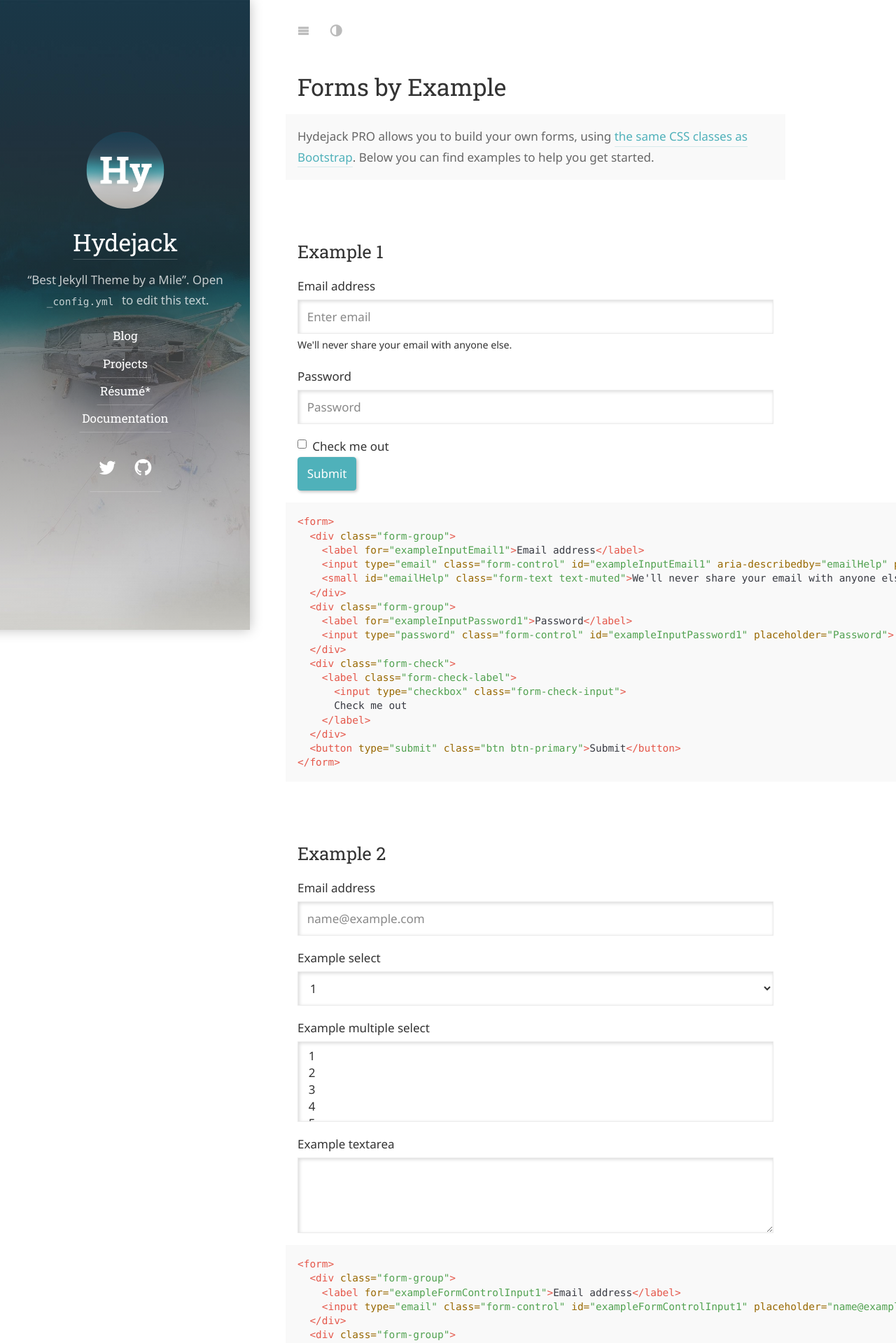
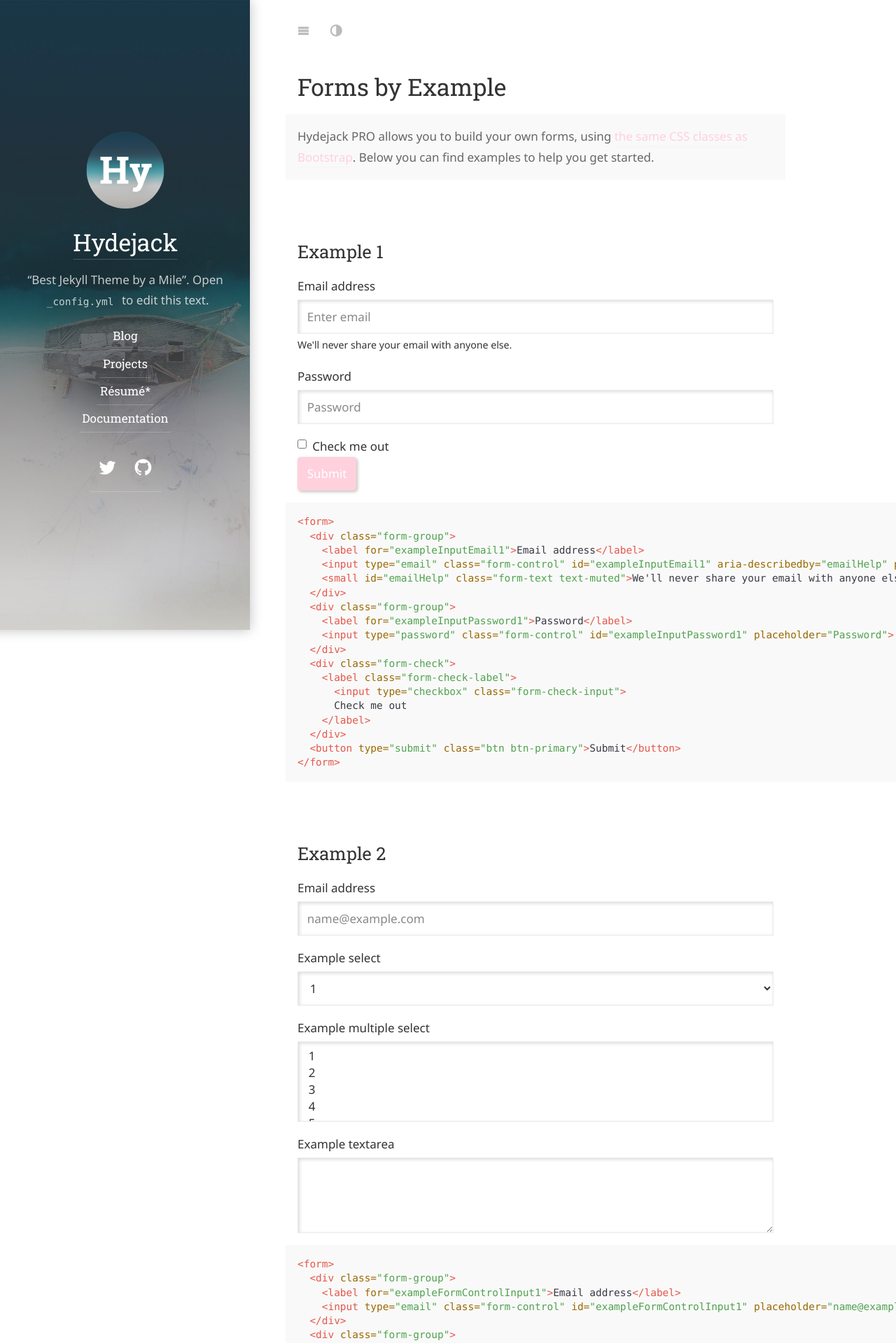
Before and after one commit to yantonylee/yejunantonylee.github.io, a Jekyll site: the page built from forms-by-example.md, in a window 1280 px wide. Shown: the top 1919 px of the page at 70% size. Built offline with Jekyll 4.4.1, drawn with Linux system fonts in a browser that asks for light colours; some web fonts are replaced.

Commit message:
Test color configuration

```diff
--- a/_config.yml
+++ b/_config.yml
@@ -82,7 +82,7 @@ paginate_path:         /blog/page-:num/
 
 # Sidebar image and theme color of the site.
 accent_image:          /assets/img/sidebar-bg.jpg
-accent_color:          rgb(79,177,186)
+accent_color:          rgb(255,209,220)
 
 # This is used for the `theme-color` meta tag,
 # which changes the background color of the browser UI in certain browsers.
```
